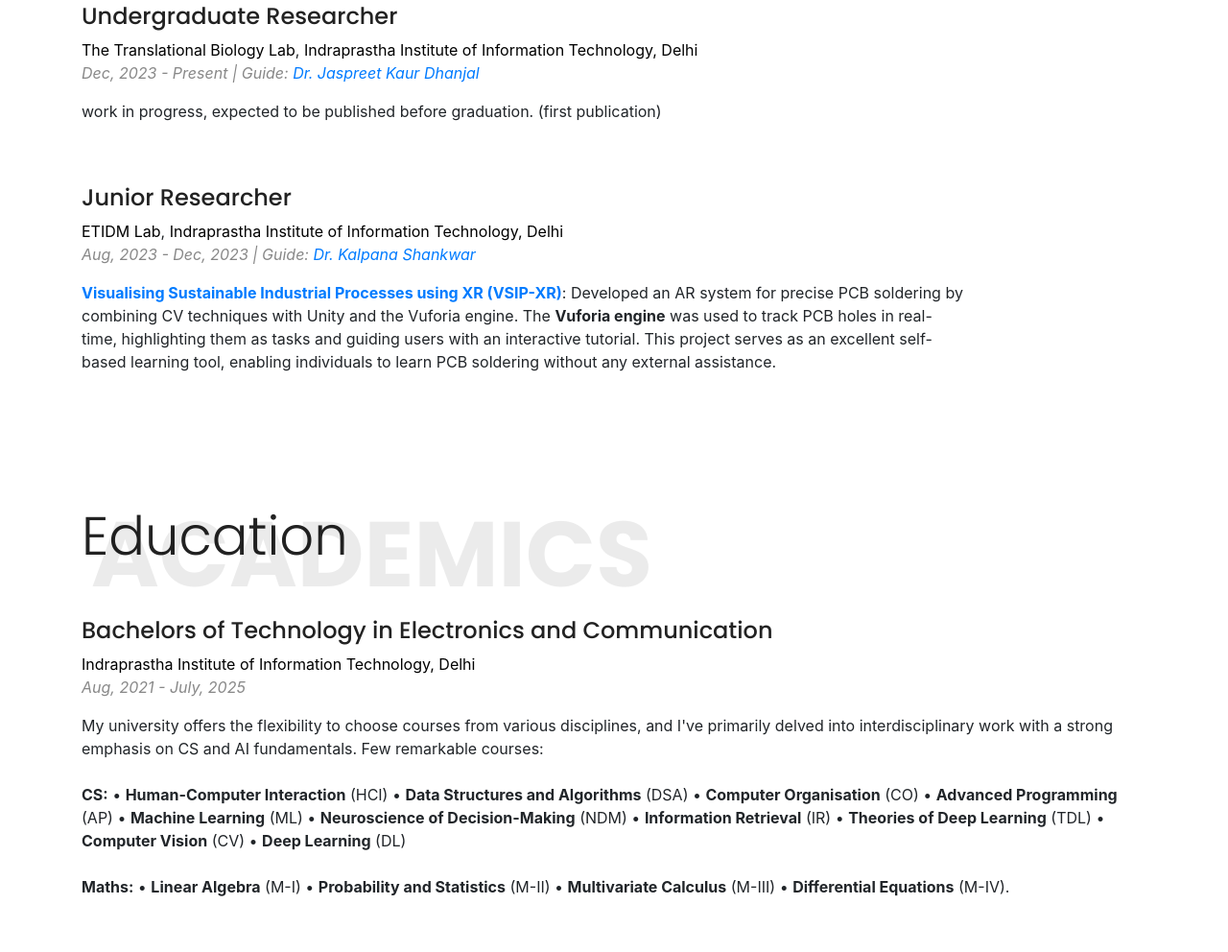
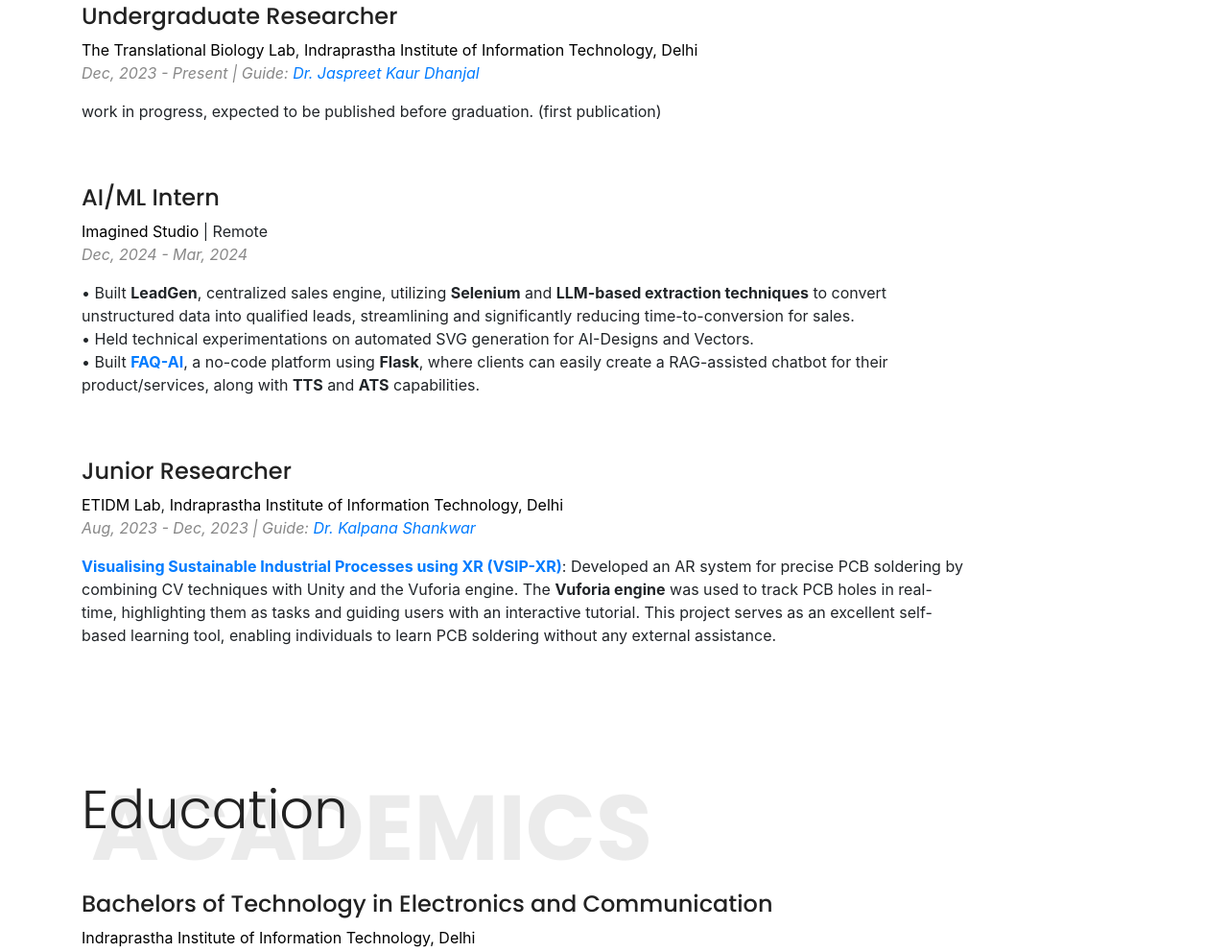
Before and after one commit to me-tusharchandra/me-tusharchandra.github.io, a website: page index.html in a window 1280 px wide. Shown: the part 2024-3016 px from the top of the page at 96% size. Drawn offline with nearby package versions, Linux system fonts and the light colour scheme.

Commit message:
workplace updated

```diff
--- a/index.html
+++ b/index.html
@@ -170,12 +170,22 @@
 
                             <div class="py-4">
                                 <div class="desc">
-                                    <h4>Junior Researcher</h4>
-                                    <p><a target="_blank" href="https://etidm.iiitd.edu.in/" style="color: black;">ETIDM Lab</a>, <a target="_blank" href="https://iiitd.ac.in" style="color: black;">Indraprastha Institute of Information Technology, Delhi</a><br><span class="date">Aug, 2023 - Dec, 2023 | Guide: <a target="_blank" href="https://www.iiitd.ac.in/kalpana">Dr. Kalpana Shankwar</a></span></p>
-                                        <strong><a target="_blank" href="https://www.youtube.com/watch?v=OOKLSx0hDPk">Visualising Sustainable Industrial Processes using XR (VSIP-XR)</a></strong>:
-                                        Developed an AR system for precise PCB soldering by combining CV techniques with Unity and the Vuforia engine. The <strong>Vuforia engine</strong> was used to track PCB holes in real-time, highlighting them as tasks and guiding users with an interactive tutorial. This project serves as an excellent self-based learning tool, enabling individuals to learn PCB soldering without any external assistance.
-                                    </p>
-                                </div>
+                                    <h4>AI/ML Intern</h4>
+                                    <p><a target="_blank" href="#" style="color: black;">Imagined Studio</a> | Remote<br><span class="date">Dec, 2024 - Mar, 2024</span></p>
+                                    • Built <strong>LeadGen</strong>, centralized sales engine, utilizing <strong>Selenium</strong> and <strong>LLM-based extraction techniques</strong> to convert unstructured data into qualified leads, streamlining and significantly reducing time-to-conversion for sales.<br>
+                                    • Held technical experimentations on automated SVG generation for AI-Designs and Vectors.<br>
+                                    • Built <strong><a target="_blank" href="https://youtu.be/nllBzxYpXTk?si=XQLHiRHd4J8M0BCE">FAQ-AI</a></strong>, a no-code platform using <strong>Flask</strong>, where clients can easily create a RAG-assisted chatbot for their product/services, along with <strong>TTS</strong> and <strong>ATS</strong> capabilities.<br>
+                                </p>
+                            </div>
+                        </div>
+
+                        <div class="py-4">
+                            <div class="desc">
+                                <h4>Junior Researcher</h4>
+                                <p><a target="_blank" href="https://etidm.iiitd.edu.in/" style="color: black;">ETIDM Lab</a>, <a target="_blank" href="https://iiitd.ac.in" style="color: black;">Indraprastha Institute of Information Technology, Delhi</a><br><span class="date">Aug, 2023 - Dec, 2023 | Guide: <a target="_blank" href="https://www.iiitd.ac.in/kalpana">Dr. Kalpana Shankwar</a></span></p>
+                                    <strong><a target="_blank" href="https://www.youtube.com/watch?v=OOKLSx0hDPk">Visualising Sustainable Industrial Processes using XR (VSIP-XR)</a></strong>:
+                                    Developed an AR system for precise PCB soldering by combining CV techniques with Unity and the Vuforia engine. The <strong>Vuforia engine</strong> was used to track PCB holes in real-time, highlighting them as tasks and guiding users with an interactive tutorial. This project serves as an excellent self-based learning tool, enabling individuals to learn PCB soldering without any external assistance.
+                                </p>
                             </div>
                         </div>
                     </div>
```
